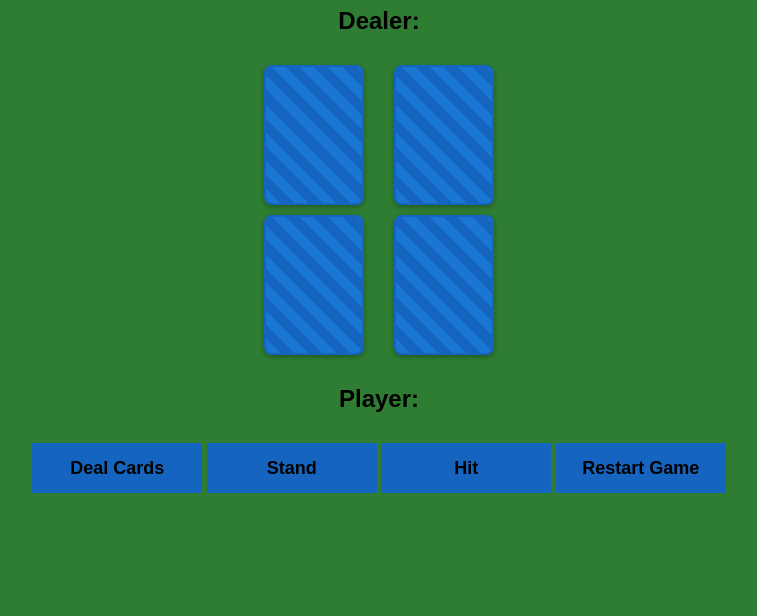
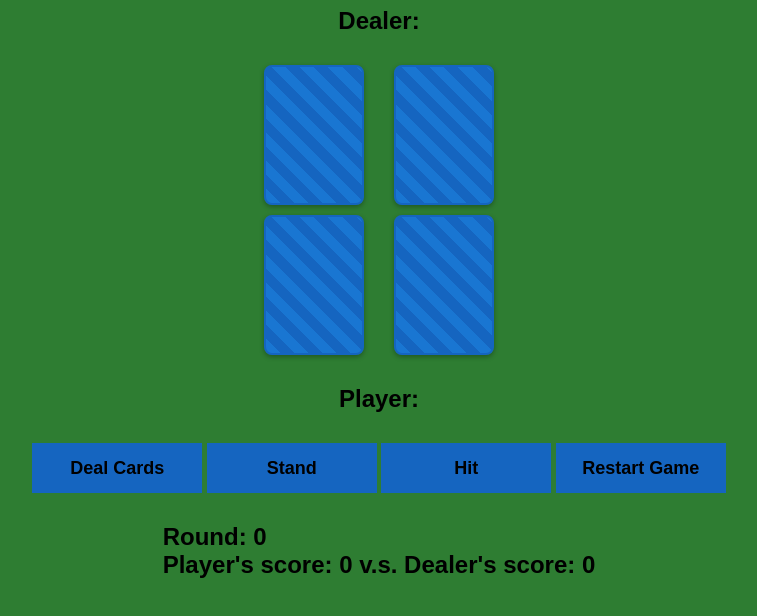
Before and after one commit to cbuzuloiu/blackjack, a plain HTML site: page index.html in a window 1280 px wide. Shown: the part 78-694 px from the top of the page, without its empty margins (261-1018 px from the left). Drawn offline with Linux system fonts and the light colour scheme.

Commit message:
statistics section aded to UI template

```diff
--- a/index.html
+++ b/index.html
@@ -37,6 +37,13 @@
         <button>Hit</button>
         <button>Restart Game</button>
       </section>
+
+      <section class="statistics">
+        <h2>Round: <span>0</span></h2>
+        <h2>
+          Player's score: <span>0</span> v.s. Dealer's score: <span>0</span>
+        </h2>
+      </section>
     </div>
   </body>
 </html>
--- a/style.css
+++ b/style.css
@@ -54,6 +54,11 @@ button:active {
 }
 
 .interaction {
+  max-width: max-content;
+  margin: 30px auto;
+}
+
+.statistics {
   max-width: max-content;
   margin: 30px auto;
 }
```
